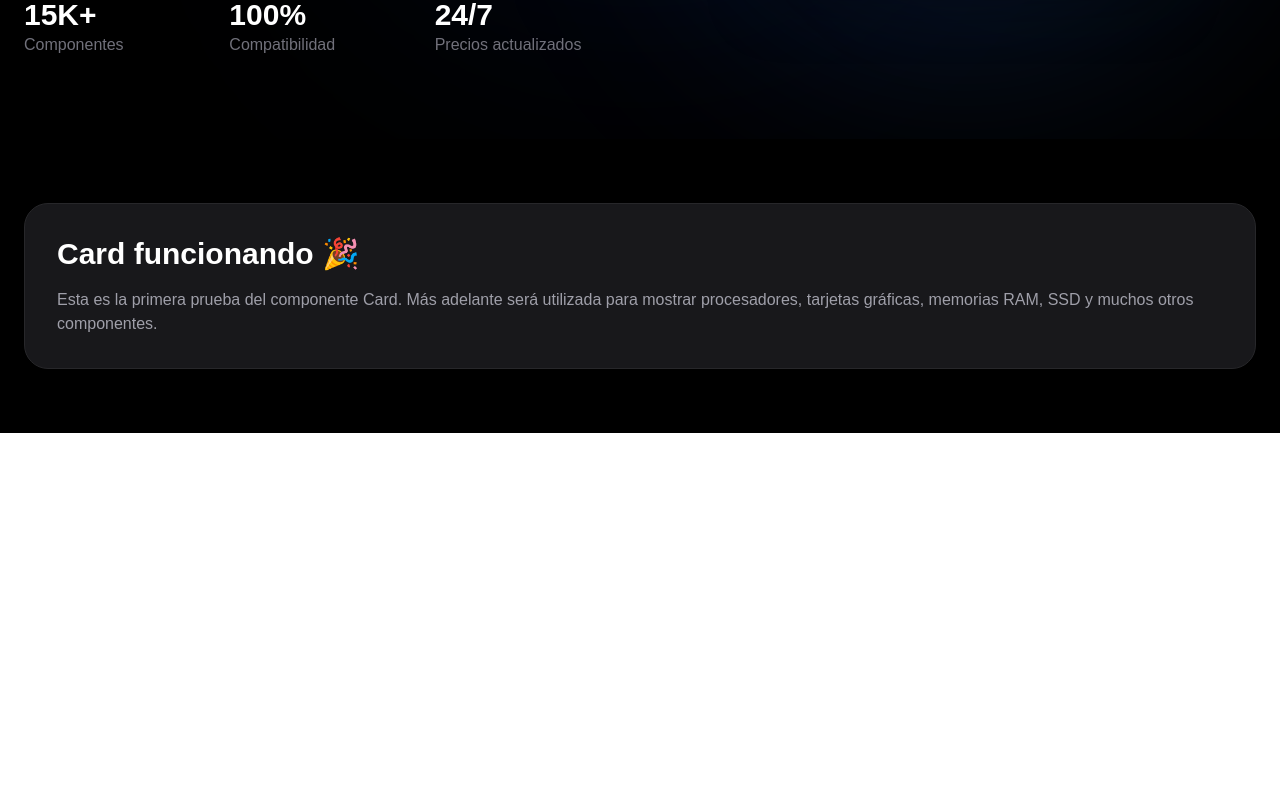
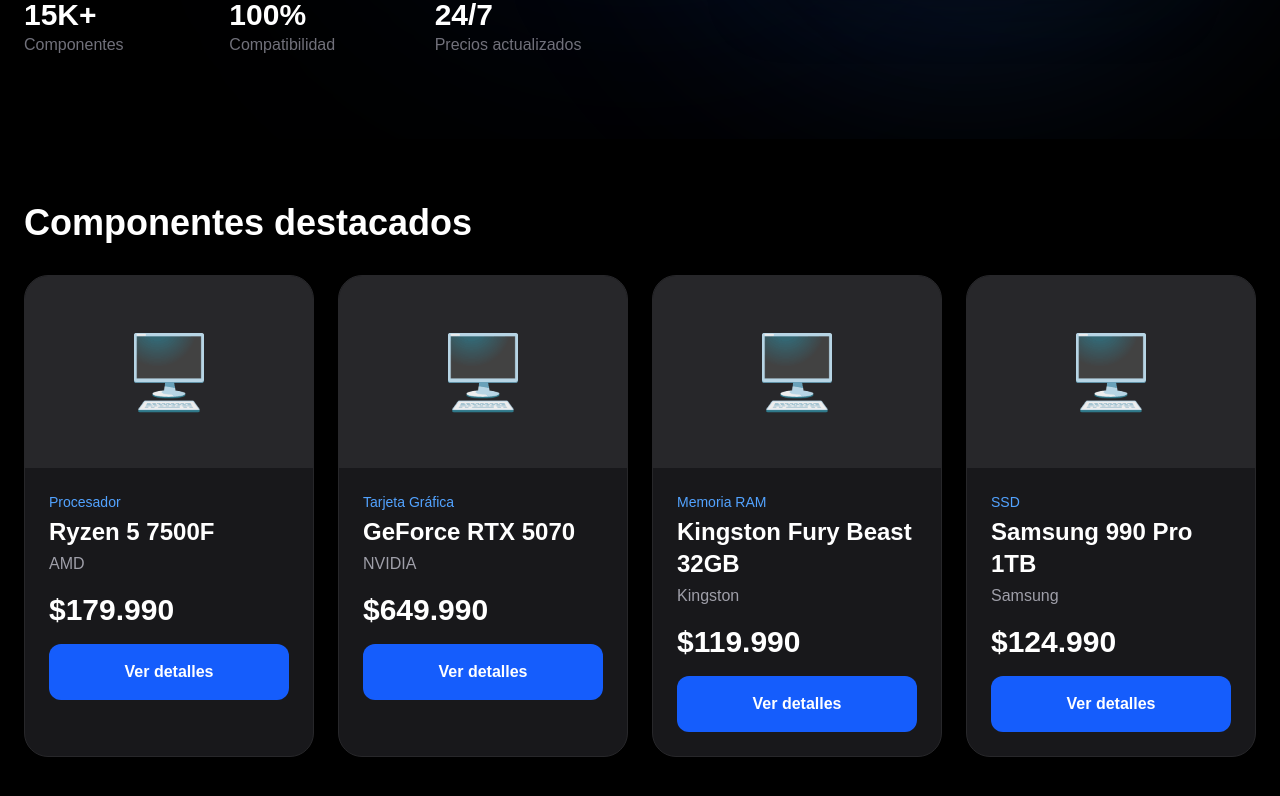
Before and after one commit to Residente51/NexBuild, a Next.js app in the folder apps/web/: page / in a window 1280 px wide. Shown: the part 646-1442 px from the top of the page. Before the commit the page ends 1079 px from the top, so only its background shows below. Built offline with nearby package versions, Linux system fonts and the light colour scheme.

Commit message:
feat(catalog): add reusable component card

```diff
--- a/apps/web/app/page.tsx
+++ b/apps/web/app/page.tsx
@@ -1,6 +1,8 @@
 import { Navbar } from "../components/layout/Navbar";
 import { Hero } from "../components/sections/Hero";
-import { Card } from "../components/ui/Card";
+
+import { ComponentCard } from "@/components/catalog/ComponentCard";
+import { components } from "@/data/components";
 
 export default function Home() {
   return (
@@ -11,17 +13,18 @@
 
       <section className="bg-black px-6 py-16">
         <div className="mx-auto max-w-7xl">
-          <Card className="p-8">
-            <h2 className="text-3xl font-bold text-white">
-              Card funcionando 🎉
-            </h2>
+          <h2 className="mb-8 text-4xl font-black text-white">
+            Componentes destacados
+          </h2>
 
-            <p className="mt-4 text-zinc-400">
-              Esta es la primera prueba del componente Card. Más adelante será
-              utilizada para mostrar procesadores, tarjetas gráficas,
-              memorias RAM, SSD y muchos otros componentes.
-            </p>
-          </Card>
+          <div className="grid gap-6 sm:grid-cols-2 lg:grid-cols-4">
+            {components.map((component) => (
+              <ComponentCard
+                key={component.id}
+                component={component}
+              />
+            ))}
+          </div>
         </div>
       </section>
     </>
--- /dev/null
+++ b/apps/web/components/catalog/ComponentCard.tsx
@@ -0,0 +1,45 @@
+import { Button } from "@/components/ui/Button";
+import type { PCComponent } from "@/types/component";
+
+interface ComponentCardProps {
+  component: PCComponent;
+}
+
+export function ComponentCard({
+  component,
+}: ComponentCardProps) {
+  return (
+    <article className="overflow-hidden rounded-3xl border border-zinc-800 bg-zinc-900">
+      <div className="flex h-48 items-center justify-center bg-zinc-800">
+        <span className="text-7xl">🖥️</span>
+      </div>
+
+      <div className="space-y-4 p-6">
+        <div>
+          <p className="text-sm text-blue-400">
+            {component.category}
+          </p>
+
+          <h2 className="mt-1 text-2xl font-bold text-white">
+            {component.name}
+          </h2>
+
+          <p className="mt-1 text-zinc-400">
+            {component.brand}
+          </p>
+        </div>
+
+        <p className="text-3xl font-black text-white">
+          ${component.price.toLocaleString("es-CL")}
+        </p>
+
+        <Button
+          variant="primary"
+          className="w-full"
+        >
+          Ver detalles
+        </Button>
+      </div>
+    </article>
+  );
+}
--- /dev/null
+++ b/apps/web/data/components.ts
@@ -0,0 +1,32 @@
+import type { PCComponent } from "@/types/component";
+
+export const components: PCComponent[] = [
+  {
+    id: 1,
+    name: "Ryzen 5 7500F",
+    brand: "AMD",
+    category: "Procesador",
+    price: 179990,
+  },
+  {
+    id: 2,
+    name: "GeForce RTX 5070",
+    brand: "NVIDIA",
+    category: "Tarjeta Gráfica",
+    price: 649990,
+  },
+  {
+    id: 3,
+    name: "Kingston Fury Beast 32GB",
+    brand: "Kingston",
+    category: "Memoria RAM",
+    price: 119990,
+  },
+  {
+    id: 4,
+    name: "Samsung 990 Pro 1TB",
+    brand: "Samsung",
+    category: "SSD",
+    price: 124990,
+  },
+];
--- /dev/null
+++ b/apps/web/types/component.ts
@@ -0,0 +1,12 @@
+/**
+ * PC Component model.
+ */
+
+export interface PCComponent {
+  id: number;
+  name: string;
+  brand: string;
+  category: string;
+  price: number;
+  image?: string;
+}
```
